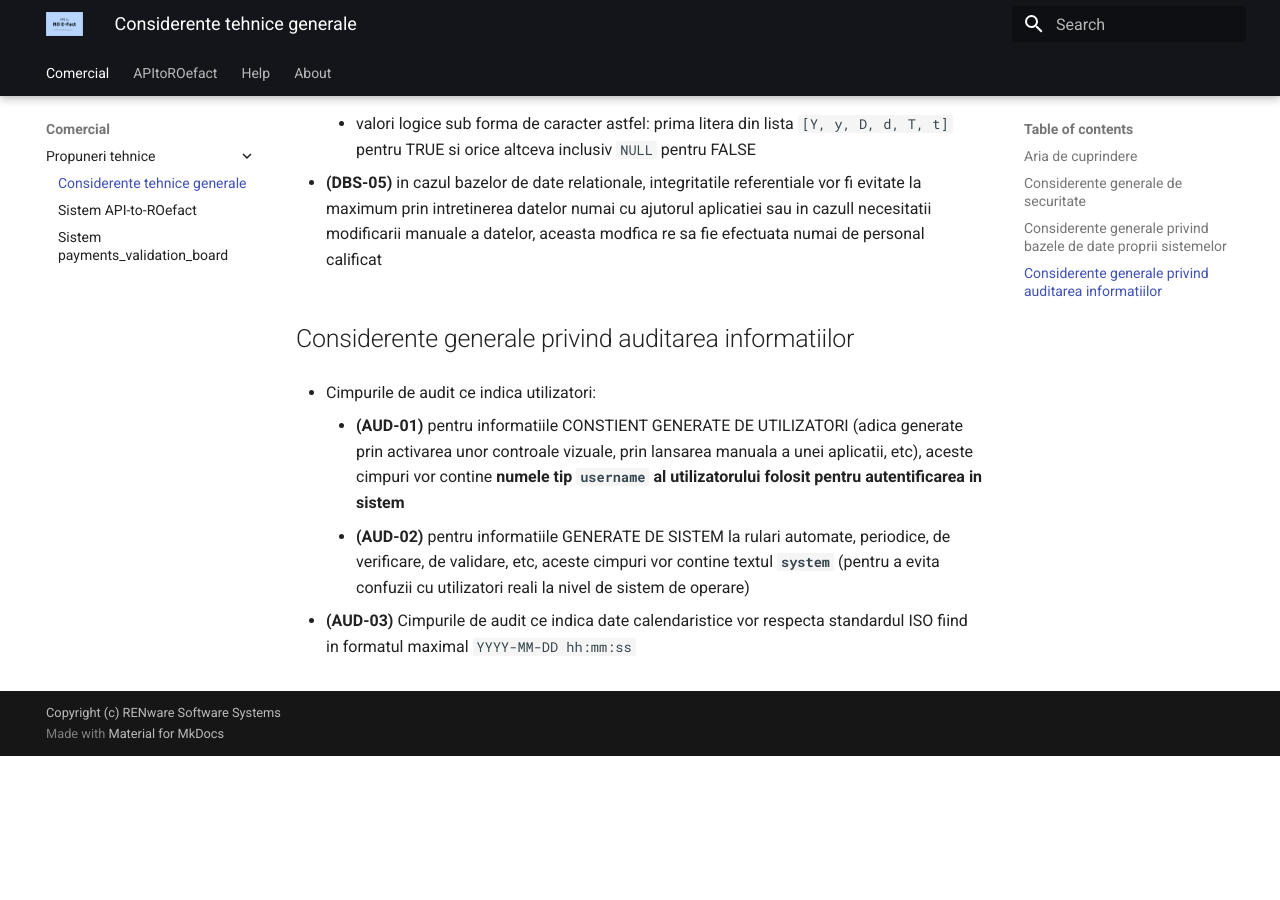
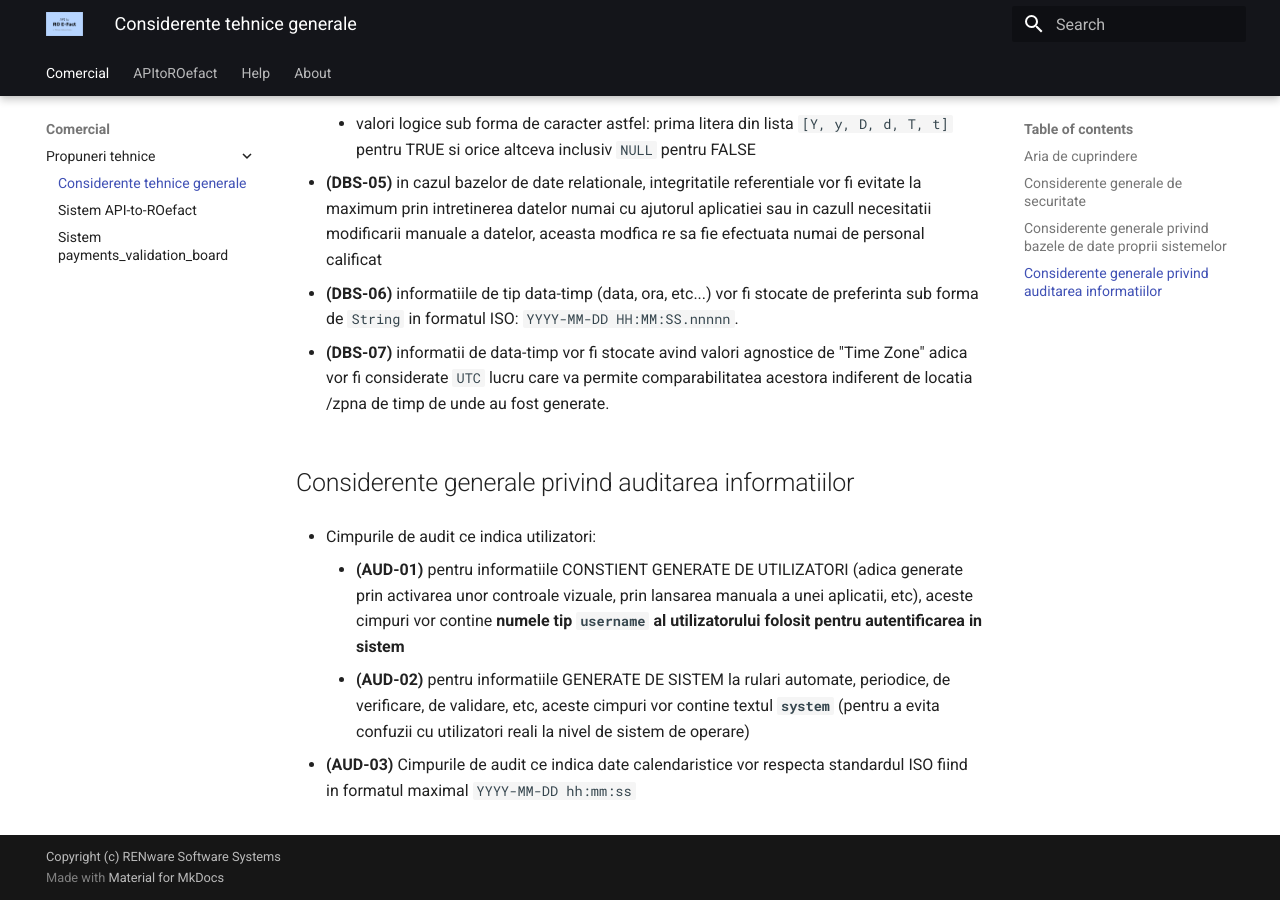
Before and after one commit to petre-renware/api_to_roefact, an MkDocs documentation site: the page built from doc_src/commercial_agreement/110-SRE-general_requirements.md, in a window 1280 px wide and 900 px high, scrolled down 2281 px. Built offline with MkDocs 1.6.1 and Material for MkDocs 9.7.7, drawn with Linux system fonts in a browser that asks for light colours; before the commit the page ends 3037 px from its top, so only the background shows below that.

Commit message:
Update 110-SRE-general_requirements.md

```diff
--- a/doc_src/commercial_agreement/110-SRE-general_requirements.md
+++ b/doc_src/commercial_agreement/110-SRE-general_requirements.md
@@ -71,6 +71,12 @@ In continuare se prezinta o serie de considerente generale valabile pentru toate
 
 * **(DBS-05)** in cazul bazelor de date relationale, integritatile referentiale vor fi evitate la maximum prin intretinerea datelor numai cu ajutorul aplicatiei sau in cazull necesitatii modificarii manuale a datelor, aceasta modfica re sa fie efectuata numai de personal calificat
 
+* **(DBS-06)** informatiile de tip data-timp (data, ora, etc...) vor fi stocate de preferinta sub forma de `String` in formatul ISO: `YYYY-MM-DD HH:MM:SS.nnnnn`.
+
+* **(DBS-07)** informatii de data-timp vor fi stocate avind valori agnostice de "Time Zone" adica vor fi considerate `UTC` lucru care va permite comparabilitatea acestora indiferent de locatia /zpna de timp de unde au fost generate.
+
+
+
 
 
 
```
